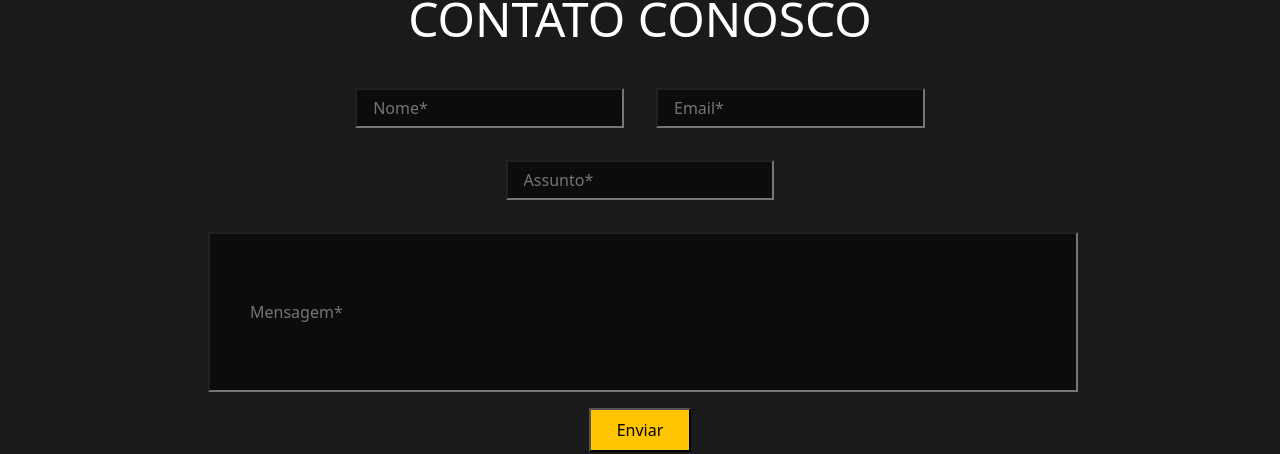
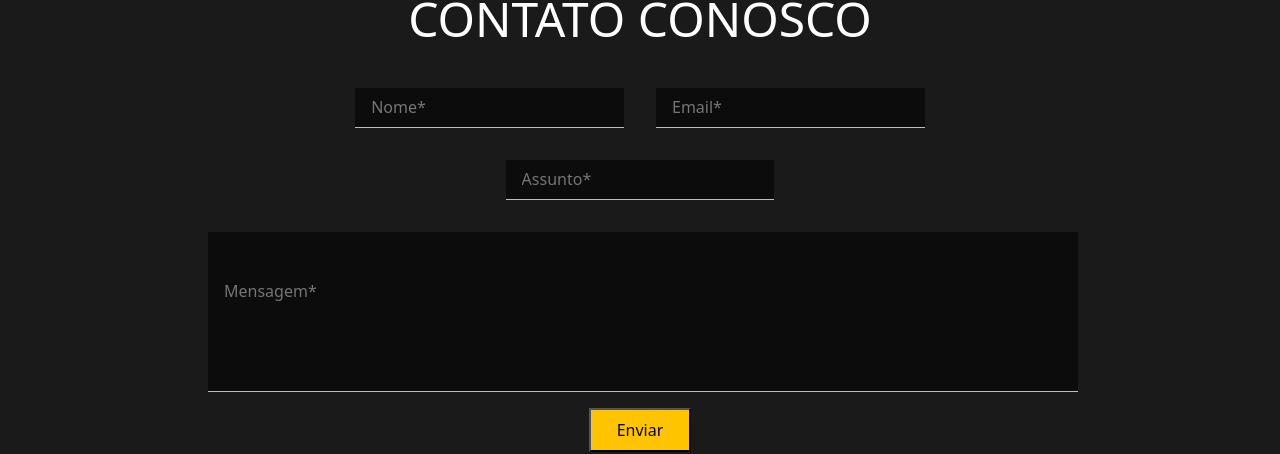
Before and after one commit to Rafaelpavanelli/Advocacia, a React (Vite) app: page / in a window 1280 px wide. Shown: the part 5287-5741 px from the top of the page. Built offline with nearby package versions, Linux system fonts and the light colour scheme.

Commit message:
Configurando os inputs

```diff
--- a/src/pages/Home/Home.modules.css
+++ b/src/pages/Home/Home.modules.css
@@ -348,11 +348,13 @@
   margin: 2vh;
   padding: 2vh;
   color: white;
+  border: none;
+  border-bottom: 1px solid rgb(255, 196, 0);
 }
 .menu .contato .email #mensagem {
   width: 68vw;
   height: 20vh;
-  padding: 0px 0px 0px 5vh;
+  padding: 0px 0px 5vh 2vh;
 }
 .menu .contato .email button {
   background: rgb(255, 196, 0);
--- a/src/pages/Home/Home.modules.scss
+++ b/src/pages/Home/Home.modules.scss
@@ -370,11 +370,13 @@ overflow: hidden;
       margin: 2vh;
       padding: 2vh;
       color: white;
+      border: none;
+      border-bottom:1px solid rgb(255, 196, 0)  ;
     }
     #mensagem{
       width: 68vw;
       height: 20vh;
-      padding: 0px 0px 0px 5vh;
+      padding: 0px 0px 5vh 2vh;
 
     }
     button{
--- a/src/pages/Home/index.jsx
+++ b/src/pages/Home/index.jsx
@@ -164,7 +164,7 @@ return( //Começa a renderizar o HTML
       <h2>NOTÍCIAS<br/> E ARTIGOS</h2>
     </div>
     </div>
-    <div className="noticias" style={{"height": `${overflow}`}}>
+    <div className="noticias" style={{"height": `${overflow}`,"transition":"height 0.5s ease-in-out"}}>
     <div className="card">
       <img src={advogada1} alt=""/>
       <p id='data'>00/00/00</p>
```
Also changed, not shown: 1 other file (tests, documents, lock files or other folders).
